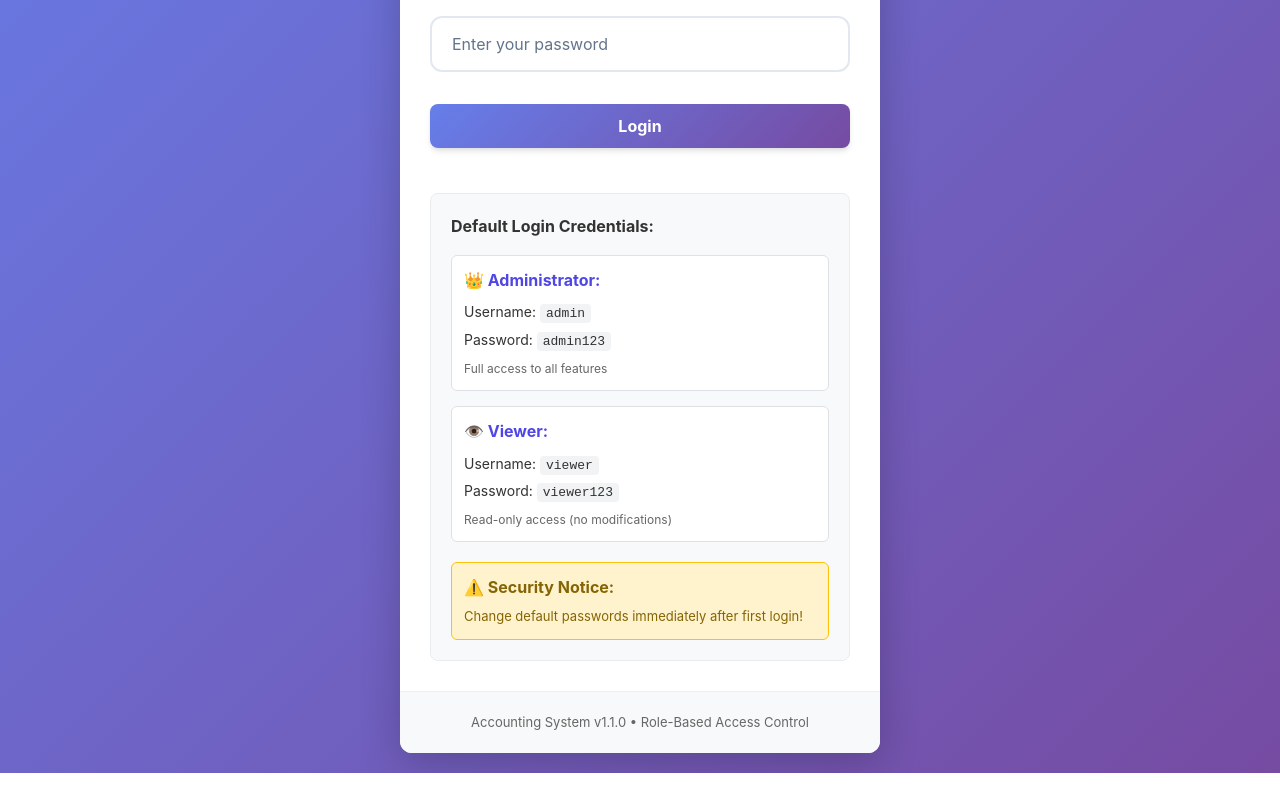
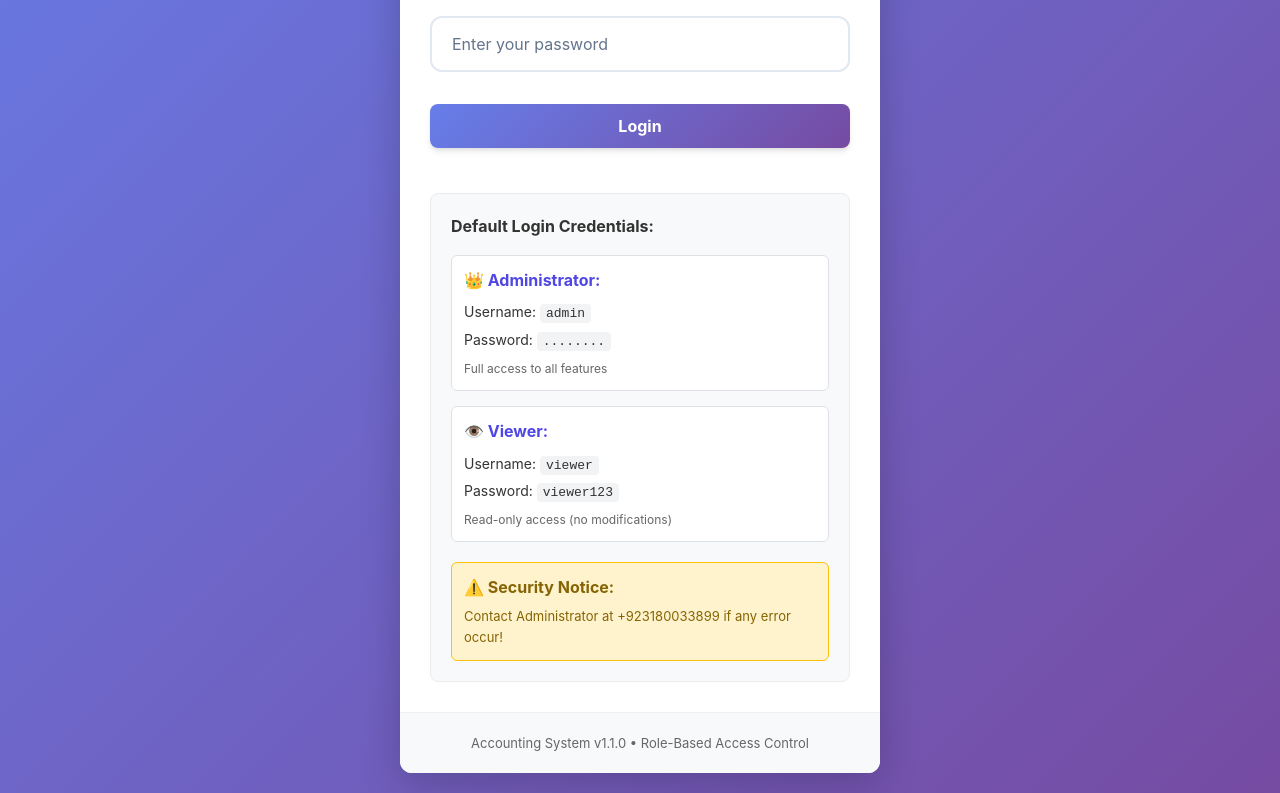
Before and after one commit to thegrotech/Double-Entry-Accounting-System, a React (Create React App) app in the folder frontend/: page / in a window 1280 px wide. Shown: the part 382-1175 px from the top of the page. Built offline with nearby package versions, Linux system fonts and the light colour scheme.

Commit message:
Enhance LoginPage with security notice and error handling
Updated the LoginPage component to include security notice and improved error handling.

```diff
--- a/frontend/src/components/LoginPage.js
+++ b/frontend/src/components/LoginPage.js
@@ -94,7 +94,7 @@ const Login = ({ onLoginSuccess }) => {
               <div className="credential-item">
                 <strong>👑 Administrator:</strong>
                 <div>Username: <code>admin</code></div>
-                <div>Password: <code>admin123</code></div>
+                <div>Password: <code>........</code></div>
                 <small>Full access to all features</small>
               </div>
 
@@ -108,7 +108,7 @@ const Login = ({ onLoginSuccess }) => {
 
             <div className="security-notice">
               <strong>⚠️ Security Notice:</strong>
-              <p>Change default passwords immediately after first login!</p>
+              <p>Contact Administrator at +923180033899 if any error occur!</p>
             </div>
           </div>
         </div>
@@ -121,4 +121,5 @@ const Login = ({ onLoginSuccess }) => {
   );
 };
 
+
 export default Login;
```
